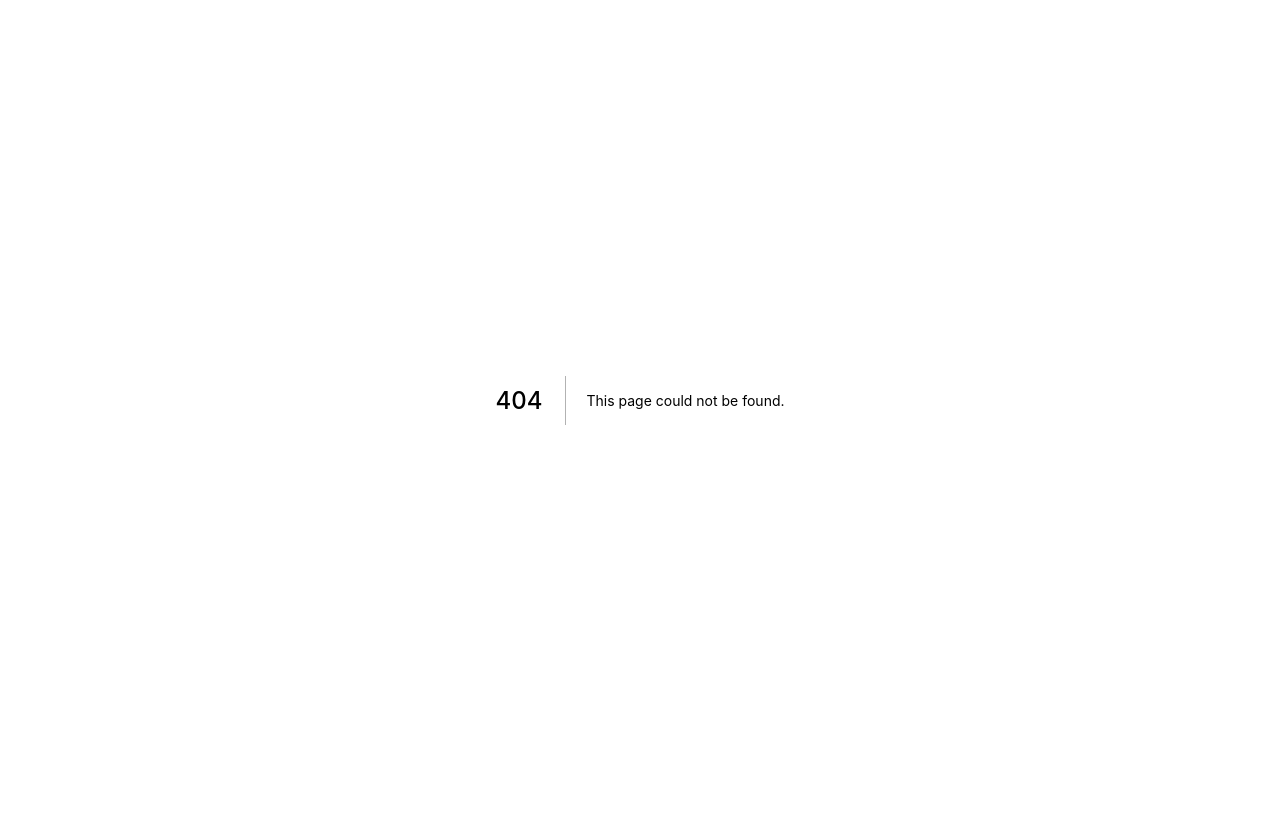
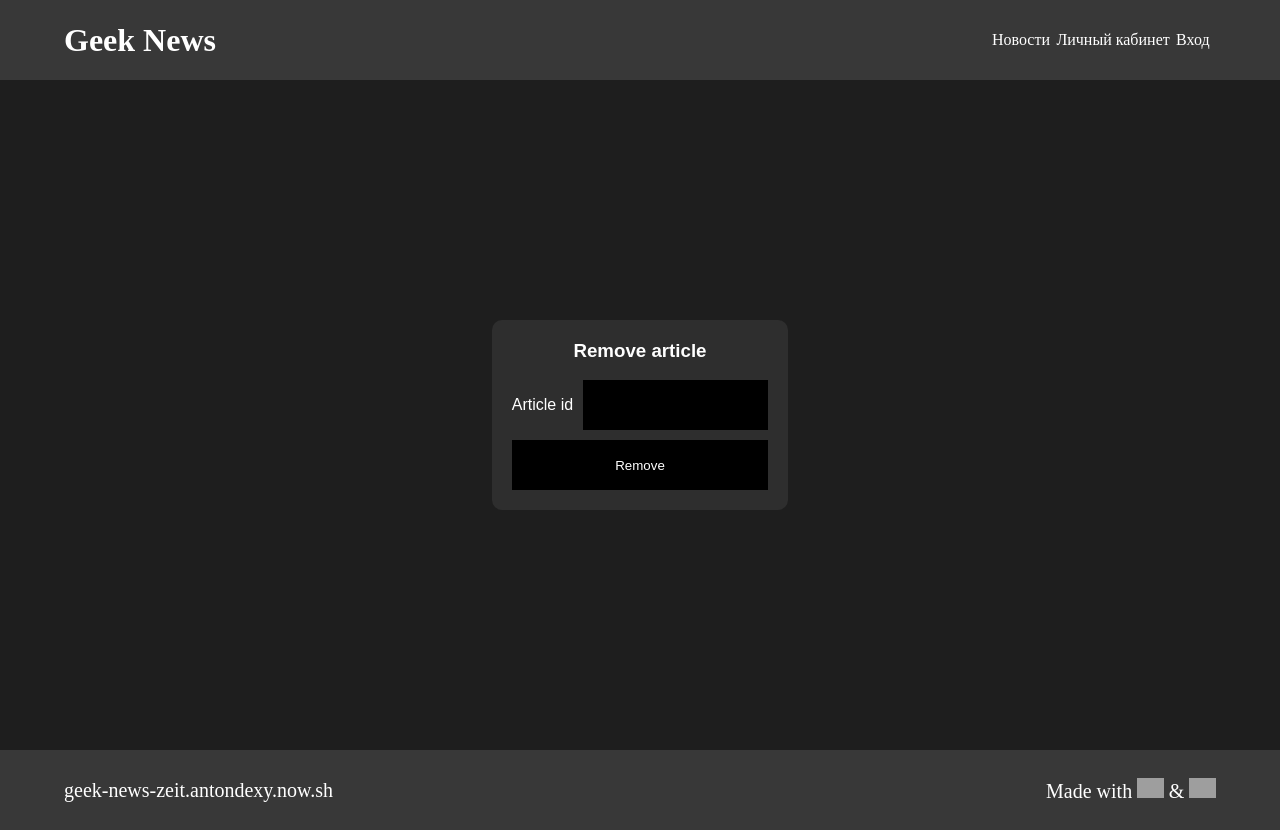
Before and after one commit to AntonDeXy/geek-news, a Next.js app: page /panels/remove-article in a window 1280 px wide. Before the commit this address had no page. Before the commit the page ends 800 px from the top, so only its background shows below. Built offline with nearby package versions, Linux system fonts and the light colour scheme; grey boxes are pictures that could not be loaded.

Commit message:
styled remove-article page

```diff
--- a/components/Panels/RemoveArticle.jsx
+++ b/components/Panels/RemoveArticle.jsx
@@ -1,5 +1,6 @@
 import React, { useState } from "react"
 import axios from "axios"
+import Moment from 'react-moment'
 
 const RemoveArticle = () => {
   const [articleId, setArticleId] = useState(null)
@@ -32,7 +33,7 @@ const RemoveArticle = () => {
   return (
     <main className="panels">
       <div className="panel">
-        <form className="wrapper addArticlePanel" action="">
+        <form className="wrapper removeArticlePanel" action="">
           <h3>Remove article</h3>
           <span>Article id</span>
           <input
@@ -49,10 +50,22 @@ const RemoveArticle = () => {
         </form>
         {articleForRemove && (
           <div>
-            <img src={articleForRemove.imgUrl} alt="" />
-            <span>{articleForRemove.title}</span>
-            <span>{articleForRemove.author}</span>
-            <span>{articleForRemove.date}</span>
+            <div>
+              <span>ID: </span>
+              <span>{articleForRemove._id}</span>
+            </div>
+            <div>
+              <span>Title: </span>
+              <span>{articleForRemove.title}</span>
+            </div>
+            <div>
+              <span>Author: </span>
+              <span>{articleForRemove.author}</span>
+            </div>
+            <div>
+              <span>Date: </span>
+              <span><Moment format="dddd HH:mm DD-MM-YYYY">{articleForRemove.date}</Moment></span>
+            </div>
           </div>
         )}
       </div>
--- a/pages/panels/addArticle.js
+++ b/pages/panels/add-article.js
@@ -5,8 +5,8 @@ import { useRouter } from "next/router"
 import AddArticlePanel from "../../components/Panels/AddArticle"
 import '../../static/style.scss'
 import Head from '../../components/Head'
-import Header from './../../components/Header';
-import Footer from './../../components/Footer';
+import Header from '../../components/Header';
+import Footer from '../../components/Footer';
 
 const addArticlePanel = () => {
   // const router = useRouter()
--- a/pages/panels/removeArticle.js
+++ b/pages/panels/remove-article.js
@@ -2,10 +2,10 @@ import React, { useState } from "react"
 import { Route } from "react-router-dom"
 import axios from "axios"
 import { useRouter } from "next/router"
-import RemoveArticle from './../../components/Panels/RemoveArticle'
+import RemoveArticle from '../../components/Panels/RemoveArticle'
 import '../../static/style.scss'
-import Header from './../../components/Header'
-import Footer from './../../components/Footer'
+import Header from '../../components/Header'
+import Footer from '../../components/Footer'
 import Head from '../../components/Head'
 
 const addArticlePanel = () => {
--- a/static/style.scss
+++ b/static/style.scss
@@ -142,8 +142,13 @@ main {
     grid-column: 2;
     background-color: rgba(53, 53, 53, 0.7);
     width: auto;
+    grid-row: 2;
+    grid-template-columns: auto auto;
+    gap: 10px;
     display: grid;
+    padding: 10px;
     .wrapper {
+      grid-column: 1/3;
       color: white;
       width: auto;
       font-family: $font;
@@ -162,6 +167,34 @@ main {
       }
       display: grid;
       grid-template-columns: 1fr auto
+    }
+    .removeArticlePanel {
+      height: auto;
+      color: white;
+      font-family: $font;
+      display: grid;
+      grid-template-columns: 1fr auto;
+      grid-template-rows: 30px 50px 50px;
+      gap: 10px;
+      h3 {
+        grid-column: 1/3;
+        margin: 0;
+        text-align: center;
+      }
+      span {
+        align-self: center;
+        grid-column: 1;
+      }
+      input {
+        grid-column: 2;
+      }
+      button {
+        grid-column: 1/3;
+      }
+    }
+    span {
+      color: white;
+      font-family: $font;
     }
     input, select, textarea, button {
       border: 2px solid black;
```
